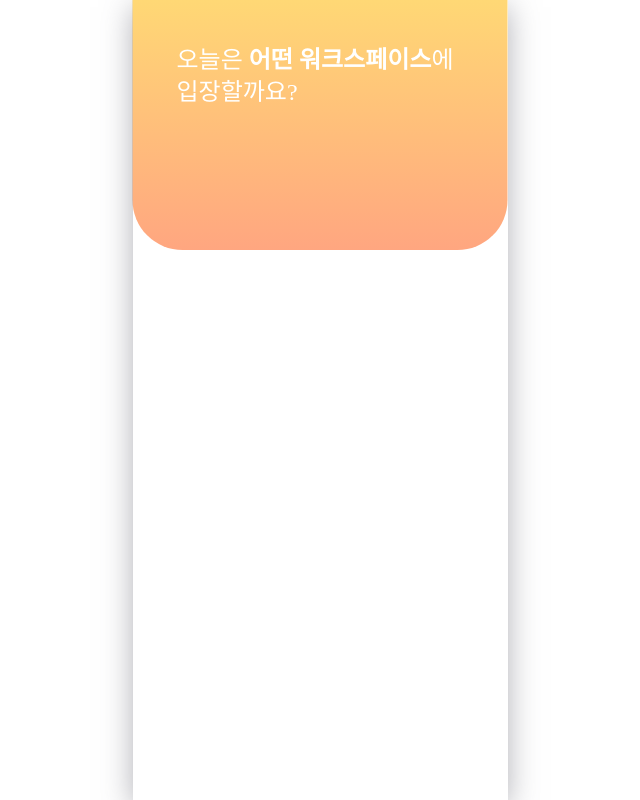
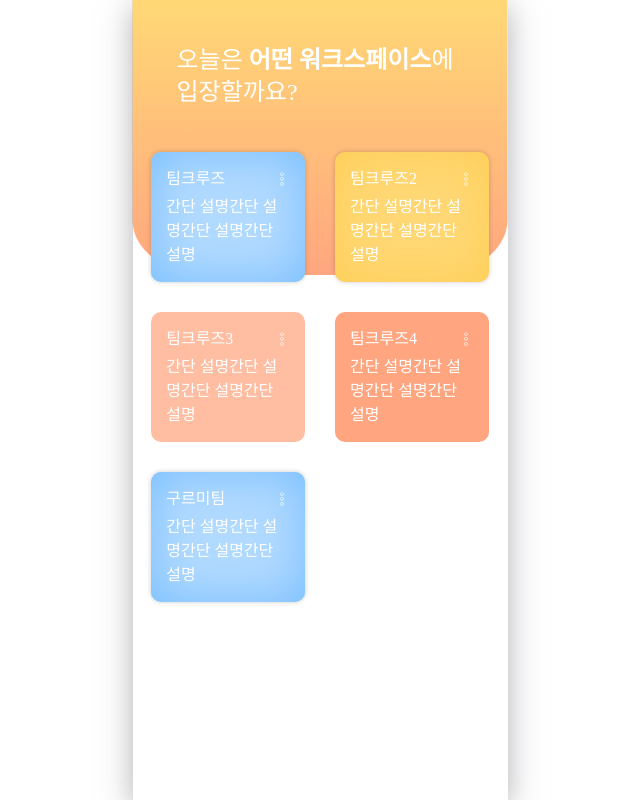
Before and after one commit to 9oormthon-univ/2024_BEOTKKOTTHON_TEAM_21_FE, a React (Create React App) app: page /workspacelist in a window 1280 px wide. Shown: the whole page, without its empty margins (320-960 px from the left). Built offline with nearby package versions, Linux system fonts and the light colour scheme; a web font is replaced by a local one.

Commit message:
Feat: 워크스페이스
- 워크스페이스 리스트 박스 랜덤 색상 변경
- 워크스페이스 리스트 API
- 워크스페이스 참여 API
- 워크스페이스 닉네임 수정

```diff
--- a/package.json
+++ b/package.json
@@ -11,6 +11,7 @@
     "@testing-library/jest-dom": "^5.17.0",
     "@testing-library/react": "^13.4.0",
     "@testing-library/user-event": "^13.5.0",
+    "axios": "^1.6.8",
     "bootstrap": "^5.3.3",
     "react": "^18.2.0",
     "react-bootstrap": "^2.10.1",
--- a/src/pages/SignUp/SignUp.js
+++ b/src/pages/SignUp/SignUp.js
@@ -43,14 +43,14 @@ const NewDivContainer = styled.div`
   box-shadow: 0px -15px 15px -15px rgba(0, 0, 0, 0.5);
   font-family: "Pretendard-Regular";
 
-//   @media (max-width: 500px) {
-//     width: 100vw;
-//   }
-//   @media (min-height: 800px) {
-//     height: 600px;
-//     gap: 3rem;
-//   }
-// `;
+  @media (max-width: 500px) {
+    width: 100vw;
+  }
+  @media (min-height: 800px) {
+    height: 600px;
+    gap: 3rem;
+  }
+`;
 
 const ProfileCircle = styled.div`
   display: flex;
@@ -100,17 +100,17 @@ function SignUp() {
     }
   };
 
-//   const handleBack = () => {
-//     if (activeStep > 0) {
-//       setActiveStep((prevActiveStep) => prevActiveStep - 1);
-//     } else {
-//       navigate(-1); // 다시 로그인 페이지로 이동
-//     }
-//   };
+  const handleBack = () => {
+    if (activeStep > 0) {
+      setActiveStep((prevActiveStep) => prevActiveStep - 1);
+    } else {
+      navigate(-1); // 다시 로그인 페이지로 이동
+    }
+  };
 
-//   const handleSvgClick = () => {
-//     setShowNewDiv(true);
-//   };
+  const handleSvgClick = () => {
+    setShowNewDiv(true);
+  };
 
   const handleButtonClick = (index) => {
     setselectedButtonIndex(index);
--- a/src/pages/WorkSpace/WorkSpaceHome.js
+++ b/src/pages/WorkSpace/WorkSpaceHome.js
@@ -1,4 +1,4 @@
-import React, { useState } from 'react';
+import React, { useState, useEffect } from 'react';
 import styled from "styled-components";
 import { images } from '../../utils/images';
 import WorkspaceBottom from '../../component/WorkspaceBottom';
@@ -7,6 +7,7 @@ import { Link, useNavigate } from 'react-router-dom';
 import { GoChevronLeft } from "react-icons/go";
 import { BsPencil } from "react-icons/bs";
 import { IoCheckmarkSharp } from "react-icons/io5";
+import { APIClient } from '../../utils/Api';
 
 const WorkSpaceHome = () => {
   const people = [
@@ -16,61 +17,134 @@ const WorkSpaceHome = () => {
     { userid:4, name:'구르미', image: images.dog }
   ];
 
+  const response = {
+      "success": true,
+      "code": "200",
+      "message": "Success",
+      "data": {
+          "workspaceUUID": "37ef5ffb-166e-4b2c-b380-0a2780271a42",
+          "teamName": "팀크루즈",
+          "profileImageUrl": "https://www.urbanbrush.net/web/wp-content/uploads/edd/2023/02/urban-20230228144115810458.jpg",
+          "userInfoResponseList": [
+              {
+                  "id": "1",
+                  "nickName": "크루",
+                  "profileImageUrl": "https://encrypted-tbn0.gstatic.com/images?q=tbn:ANd9GcT0sncWCzz9t3udH4HZwqeMQ0nmoSLTQV3ZxOvjIk-m0w&s"
+              },
+              {
+                  "id": "2",
+                  "nickName": "루크즈",
+                  "profileImageUrl": "https://encrypted-tbn0.gstatic.com/images?q=tbn:ANd9GcT0sncWCzz9t3udH4HZwqeMQ0nmoSLTQV3ZxOvjIk-m0w&s"
+              },
+              {
+                "id": "3",
+                "nickName": "루키즈",
+                "profileImageUrl": "https://encrypted-tbn0.gstatic.com/images?q=tbn:ANd9GcT0sncWCzz9t3udH4HZwqeMQ0nmoSLTQV3ZxOvjIk-m0w&s"
+              },
+              {
+                "id": "3",
+                "nickName": "도레미",
+                "profileImageUrl": "https://encrypted-tbn0.gstatic.com/images?q=tbn:ANd9GcT0sncWCzz9t3udH4HZwqeMQ0nmoSLTQV3ZxOvjIk-m0w&s"
+              }
+          ]
+      }
+  }
+
+  const data = response.data;
+  console.log(data)
+
+  // 워크스페이스 참여
+  useEffect(()=>{
+    const JoinWorkspace = async () => {
+      try {
+          // const response = await APIClient().post(`/workspaces/${workspaceUUID}/join`, null);
+          // const data = response.data;
+          console.log('yet')
+      } catch (error) {
+          console.error(error);
+      }
+    }
+
+    JoinWorkspace();
+  }, [])
+
   return (
+    <>
+    <W.Background></W.Background>
     <W.WorkSpaceHomeContainer>
-      <W.Background></W.Background>
       <WorkspaceTitle />
 
       <div className='text-center text-white py-5'>
-        <div className='text-2xl font-bold mb-2'>00팀의 워크스페이스</div>
+        <div className='text-2xl font-bold mb-2'>{data.teamName}의 워크스페이스</div>
         <div className='text-sm'>자유롭게 1:1 시크릿 메세지를 보내보세요!</div>
       </div>
 
       <W.PersonGrid>
-        {people.map(person => (
-          <PersonBox key={person.userid} person={person} />
+        {data.userInfoResponseList.map(person => (
+          <PersonBox key={person.id} person={person} data={data} />
         ))}
       </W.PersonGrid>
 
       <WorkspaceBottom activeItem={'home'} />
     </W.WorkSpaceHomeContainer>
+  </>
   );
 };
 
 export default WorkSpaceHome;
 
-const PersonBox = ({ person }) => {
-  const [isModalOpen, setIsModalOpen] = useState(false);
-  const [isEdit, setIsEdit] = useState(false);
-  const [name, setName] = useState(person.name);
+const PersonBox = ({ person, data }) => {
+  const [isModalOpen, setIsModalOpen] = useState(false); // 모달창 토글
+  const [isEdit, setIsEdit] = useState(false); // 이름 편집 토글
+  const [name, setName] = useState(person.nickName);
+  const [editProfileState, setEditProfileState] = useState({
+    "workspaceId": "워크스페이스 ID",
+    "workspaceName": data.teamName,
+    "userName": person.nickName,
+    "created_at": "워크스페이스 생성 일자"
+  })
 
   const toggleModal = () => {
     setIsModalOpen(!isModalOpen);
   };
 
-  const HandleEditName = () => {
+  const EditProfile = (person, data, name) => {
+    setIsEdit(false)
+    setEditProfileState(prevState => ({
+      ...prevState, // 기존 정보 그대로
+      userName: name, // 바뀐 이름
+    }));
 
+    const HandleEditName = async () => {
+      try {
+          const response = await APIClient().post(`/workspace/info/${person.id}`, editProfileState);
+          const data = response.data;
+      } catch (error) {
+          console.error(error);
+      }
+    }
+
+    HandleEditName();
   }
   return (
     <>
-      <W.Person key={person.userid}>
+      <W.Person key={person.id}>
         <W.PersonImg  onClick={toggleModal}>
           <img className='p-5' src={person.image} alt="" />
         </W.PersonImg>
 
         <div className='flex items-center justify-center'>
           {isEdit ?
-          <div className='flex items-center justify-center'>
-            <input className='w-1/2' type="text" value={name} onChange={(e)=>{ setName(e.target.value) }} />
-            <IoCheckmarkSharp onClick={()=>{ setIsEdit(false) }} className='ml-2'/>
-          </div>:<>
+          <div className='flex justify-center items-center w-1/2'>
+            <input className='w-full' type="text" value={name} onChange={(e)=>{ setName(e.target.value) }} />
+            <IoCheckmarkSharp onClick={()=>{ EditProfile(person, data, name) }} className='ml-2' size={23}/>
+          </div> : <>
           <span>{name}</span>
           <BsPencil
             onClick={()=>{ setIsEdit(true) }}
             size={13} className='ml-2'/>
           </>
           }
-
         </div>
 
         {isModalOpen && (
--- a/src/pages/WorkSpace/WorkspaceList.js
+++ b/src/pages/WorkSpace/WorkspaceList.js
@@ -1,13 +1,93 @@
 import React from 'react';
 import * as W from "../../styles/WorkspaceStyle";
+import { useEffect } from 'react';
+import { CiMenuKebab } from "react-icons/ci";
+import { APIClient } from '../../utils/Api';
 
 const WorkspaceList = () => {
+  const response = {
+    "workspaces": [
+      {
+        "id": "워크스페이스 ID",
+        "name": "팀크루즈",
+        "created_at": "워크스페이스 생성 일자"
+      },
+      {
+        "id": "워크스페이스 ID",
+        "name": "팀크루즈2",
+        "created_at": "워크스페이스 생성 일자"
+      },
+      {
+        "id": "워크스페이스 ID",
+        "name": "팀크루즈3",
+        "created_at": "워크스페이스 생성 일자"
+      },
+      {
+        "id": "워크스페이스 ID",
+        "name": "팀크루즈4",
+        "created_at": "워크스페이스 생성 일자"
+      },
+      {
+        "id": "워크스페이스 ID",
+        "name": "구르미팀",
+        "created_at": "워크스페이스 생성 일자"
+      }
+    ]
+  }
+
+  useEffect(()=>{
+    const spaceList = async () => {
+      try {
+          // const response = await APIClient().get('/workspace/list');
+          console.log('yet')
+        } catch (error) {
+          console.error(error);
+      }
+    }
+
+    spaceList();
+  }, [])
+
+  const styles = [
+    {
+      background: '#B2DAFF',
+      boxShadow: '0px 0px 50px 0px #77BEFF inset, 0px 0px 5px 0px rgba(0, 0, 0, 0.20)',
+    },
+    {
+      background: '#FFD875',
+      boxShadow: '0px 0px 50px 0px rgba(254, 197, 51, 0.50) inset, 0px 0px 5px 0px rgba(0, 0, 0, 0.20)',
+    },
+    {
+      background: '#FFBEA1',
+      boxShadow: '0px 0px 50px 0px rgba(254, 197, 51, 0.50) inset, 0px 0px 5px 0px rgba(0, 0, 0, 0.20);'
+    },
+    {
+      background: '#FFA680',
+      boxShadow: '0px 0px 50px 0px rgba(254, 197, 51, 0.50) inset, 0px 0px 5px 0px rgba(0, 0, 0, 0.20);'}
+  ];
+
   return (
     <div>
       <W.Background></W.Background>
       <div className='text-white text-2xl p-11'>
         오늘은 <span className='font-bold'>어떤 워크스페이스</span>에 입장할까요?
       </div>
+
+      <W.wsListContainer>
+        {response.workspaces.map((workspace, index)=> {
+          const randomStyle = styles[index % styles.length]; // 랜덤 색상 변경
+
+          return(
+            <W.wsListBox key={index} style={ randomStyle }>
+              <div className='flex justify-between items-center'>
+                <div>{workspace.name}</div>
+                <div><CiMenuKebab /></div>
+              </div>
+              <div>간단 설명간단 설명간단 설명간단 설명</div>
+            </W.wsListBox>
+          )
+        })}
+      </W.wsListContainer>
     </div>
   );
 };
--- a/src/styles/WorkspaceStyle.js
+++ b/src/styles/WorkspaceStyle.js
@@ -4,12 +4,13 @@ import styled from "styled-components";
 export const WorkSpaceHomeContainer = styled.div`
 `;
 export const Background = styled.div`
+  border-radius: 0 0 20% 20%;
+  background: linear-gradient(180deg, #FFD875 0%, #FFA680 100%);
+  width: 375px;
+  height: 275px;
+  background-size: contain;
   position: absolute;
   z-index: -1;
-  min-width: 375px;
-  height: 250px;
-  border-radius: 0px 0px 50px 50px;
-  background: linear-gradient(180deg, #FFD875 0%, #FFA680 100%);
   flex-shrink: 0;
   top: 0;
   left: 50%;
@@ -78,3 +79,24 @@ export const BottomContent = styled.button`
   font-size: 13px;
   color: ${props => props.active ? '#FEC533' : '#d7d7d7'};
 `;
+
+export const wsListContainer = styled.div`
+  width: 90%;
+  margin: 0 auto;
+  display: grid;
+  grid-template-columns: repeat(2, minmax(0, 1fr));
+  justify-items: center;
+  align-items: center;
+  gap: 30px;
+`
+
+export const wsListBox = styled.div`
+  color: white;
+  width: 100%;
+  height: 130px;
+  padding: 15px;
+  display: flex;
+  flex-direction: column;
+  justify-content: space-between;
+  border-radius: 10px;
+`
--- /dev/null
+++ b/src/utils/Api.js
@@ -0,0 +1,8 @@
+import axios from "axios"
+
+export const APIClient = () => axios.create({
+    baseURL: 'URL',
+    headers: {
+        'Content-Type': 'application/json',
+    }
+})
```
Also changed, not shown: 1 other file (tests, documents, lock files or other folders).
